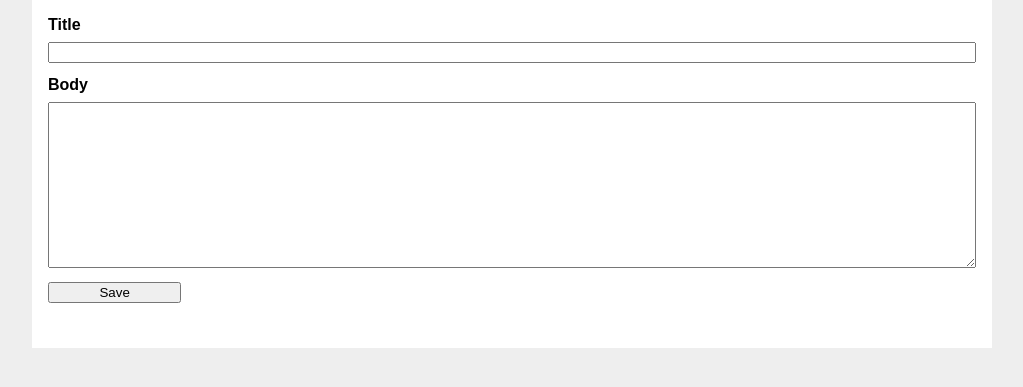
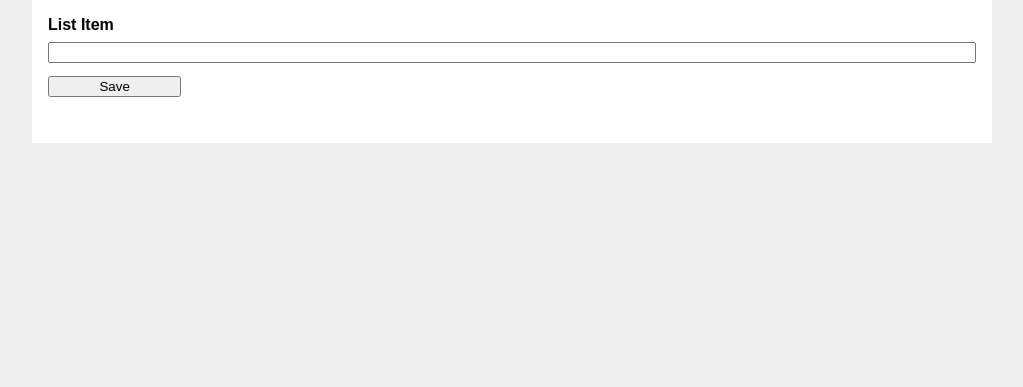
Before and after one commit to GitKad1/miniproject3KH, a Flask app: page /create in a window 1280 px wide. Shown: the part 98-485 px from the top of the page, without its empty margins (128-1151 px from the left). Run offline with Flask 3, Linux system fonts and the light colour scheme; the visitor is signed in with stand-in values (Sample User, id 1); data comes from the database, SQL or seed files in the repository.

Commit message:
Complete list functionality.

```diff
--- a/TodoList/__init__.py
+++ b/TodoList/__init__.py
@@ -24,7 +24,6 @@ def create_app(test_config=None):
     except OSError:
         pass
 
-
     from . import db
     db.init_app(app)
 
--- a/TodoList/schema.sql
+++ b/TodoList/schema.sql
@@ -1,5 +1,5 @@
 DROP TABLE IF EXISTS user;
-DROP TABLE IF EXISTS post;
+DROP TABLE IF EXISTS item;
 
 CREATE TABLE user (
   id INTEGER PRIMARY KEY AUTOINCREMENT,
@@ -7,11 +7,11 @@ CREATE TABLE user (
   password TEXT NOT NULL
 );
 
-CREATE TABLE post (
+CREATE TABLE item (
   id INTEGER PRIMARY KEY AUTOINCREMENT,
   author_id INTEGER NOT NULL,
   created TIMESTAMP NOT NULL DEFAULT CURRENT_TIMESTAMP,
-  title TEXT NOT NULL,
-  body TEXT NOT NULL,
+  listItem TEXT NOT NULL,
+  checked INTEGER NOT NULL,
   FOREIGN KEY (author_id) REFERENCES user (id)
 );
--- a/TodoList/static/style.css
+++ b/TodoList/static/style.css
@@ -16,11 +16,13 @@ nav ul li a, nav ul li span, header .action { display: block; padding: 0.5rem; }
 .post > header > div:first-of-type { flex: auto; }
 .post > header h1 { font-size: 1.5em; margin-bottom: 0; }
 .post .about { color: slategray; font-style: italic; }
-.post .body { white-space: pre-line; }
 .content:last-child { margin-bottom: 0; }
 .content form { margin: 1em 0; display: flex; flex-direction: column; }
 .content label { font-weight: bold; margin-bottom: 0.5em; }
 .content input, .content textarea { margin-bottom: 1em; }
+.post #checkFalse { width: 2em; height: 2em; margin-bottom: 0.5em; align-self: flex-end; }
+.post #checkTrue { width: 2em; height: 2em; margin-bottom: 0.5em; align-self: flex-end; }
+#checkTest { width: 1.5em; height: 1.5em; margin-bottom: 0.5em; }
 .content textarea { min-height: 12em; resize: vertical; }
 input.danger { color: #cc2f2e; }
 input[type=submit] { align-self: start; min-width: 10em; }
--- a/TodoList/templates/userList/create.html
+++ b/TodoList/templates/userList/create.html
@@ -6,10 +6,8 @@
 
 {% block content %}
   <form method="post">
-    <label for="title">Title</label>
-    <input name="title" id="title" value="{{ request.form['title'] }}" required>
-    <label for="body">Body</label>
-    <textarea name="body" id="body">{{ request.form['body'] }}</textarea>
+    <label for="listItem">List Item</label>
+    <input name="listItem" id="listItem" value="{{ request.form['listItem'] }}" required>
     <input type="submit" value="Save">
   </form>
 {% endblock %}
--- a/TodoList/userList.py
+++ b/TodoList/userList.py
@@ -8,89 +8,95 @@ from TodoList.db import get_db
 
 bp = Blueprint('userList', __name__)
 
+
 @bp.route('/')
 def index():
     db = get_db()
-    posts = db.execute(
-        'SELECT p.id, title, body, created, author_id, username'
-        ' FROM post p JOIN user u ON p.author_id = u.id'
+    items = db.execute(
+        'SELECT i.id, listItem, created, author_id, checked, username'
+        ' FROM item i JOIN user u ON i.author_id = u.id'
         ' ORDER BY created DESC'
     ).fetchall()
-    return render_template('userList/index.html', posts=posts)
+    return render_template('userList/index.html', items=items)
+
 
 @bp.route('/create', methods=('GET', 'POST'))
 @login_required
 def create():
     if request.method == 'POST':
-        title = request.form['title']
-        body = request.form['body']
+        item = request.form['listItem']
         error = None
 
-        if not title:
-            error = 'Title is required.'
+        if not item:
+            error = 'List item is required.'
 
         if error is not None:
             flash(error)
         else:
             db = get_db()
             db.execute(
-                'INSERT INTO post (title, body, author_id)'
+                'INSERT INTO item (listItem, checked, author_id)'
                 ' VALUES (?, ?, ?)',
-                (title, body, g.user['id'])
+                (item, 0, g.user['id'])
             )
             db.commit()
             return redirect(url_for('userList.index'))
 
     return render_template('userList/create.html')
 
+
 def get_post(id, check_author=True):
-    post = get_db().execute(
-        'SELECT p.id, title, body, created, author_id, username'
-        ' FROM post p JOIN user u ON p.author_id = u.id'
-        ' WHERE p.id = ?',
+    items = get_db().execute(
+        'SELECT i.id, listItem, checked, created, author_id, username'
+        ' FROM item i JOIN user u ON i.author_id = u.id'
+        ' WHERE i.id = ?',
         (id,)
     ).fetchone()
 
-    if post is None:
+    if items is None:
         abort(404, f"Post id {id} doesn't exist.")
 
-    if check_author and post['author_id'] != g.user['id']:
+    if check_author and items['author_id'] != g.user['id']:
         abort(403)
 
-    return post
+    return items
+
 
 @bp.route('/<int:id>/update', methods=('GET', 'POST'))
 @login_required
 def update(id):
-    post = get_post(id)
+    item = get_post(id)
 
     if request.method == 'POST':
-        title = request.form['title']
-        body = request.form['body']
+        listitem = request.form['item']
         error = None
 
-        if not title:
+        if not listitem:
             error = 'Title is required.'
 
         if error is not None:
             flash(error)
         else:
+            completed = request.form.get('checkTest')
+            check = 1 if completed else 0
+            print(check)
             db = get_db()
             db.execute(
-                'UPDATE post SET title = ?, body = ?'
+                'UPDATE item SET listitem = ?, checked=?'
                 ' WHERE id = ?',
-                (title, body, id)
+                (listitem,check,id)
             )
             db.commit()
-            return redirect(url_for('blog.index'))
+            return redirect(url_for('userList.index'))
 
-    return render_template('userList/update.html', post=post)
+    return render_template('userList/update.html', item=item)
+
 
 @bp.route('/<int:id>/delete', methods=('POST',))
 @login_required
 def delete(id):
     get_post(id)
     db = get_db()
-    db.execute('DELETE FROM post WHERE id = ?', (id,))
+    db.execute('DELETE FROM item WHERE id = ?', (id,))
     db.commit()
     return redirect(url_for('userList.index'))
```
Also changed, not shown: TodoList/templates/userList/index.html (+11 -7 lines), TodoList/templates/userList/update.html (+9 -7 lines).
